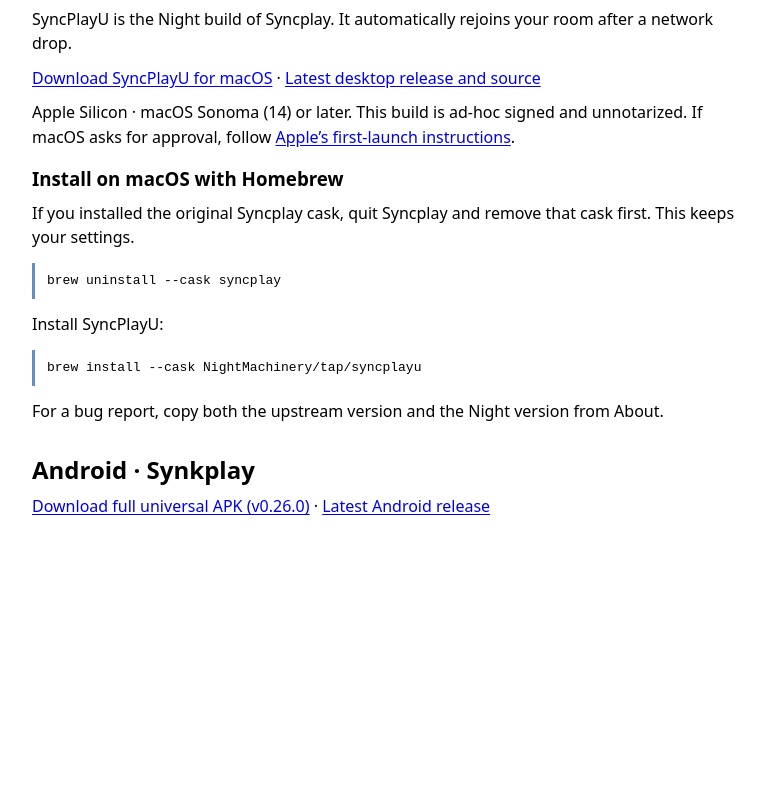
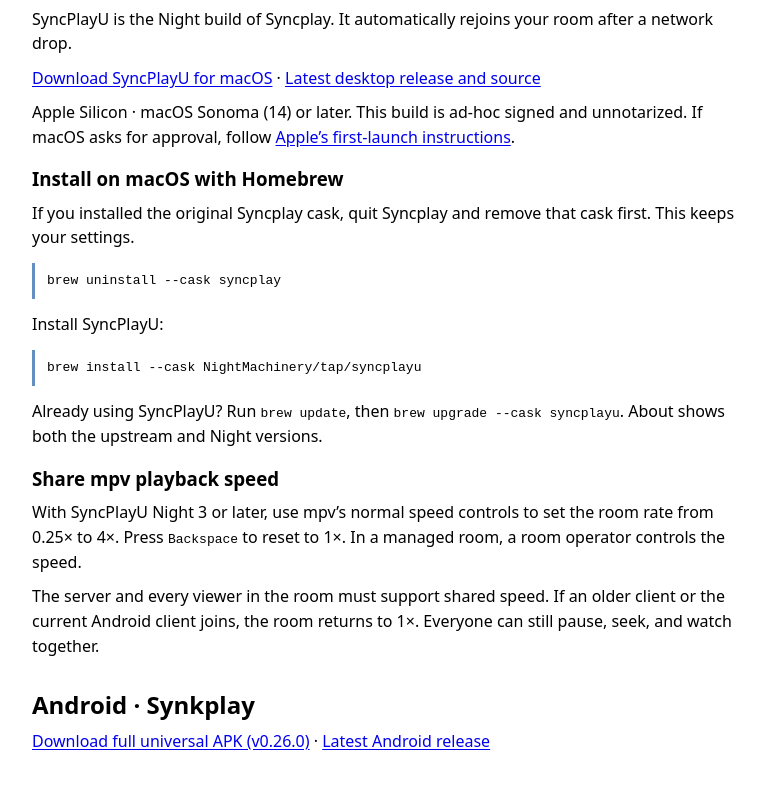
Before and after one commit to NightMachinery/syncplay-selfhost, a plain HTML site: page public/index.html in a window 1280 px wide. Shown: the part 346-1134 px from the top of the page, without its empty margins (256-1021 px from the left). Before the commit the page ends 929 px from the top, so only its background shows below. Drawn offline with Linux system fonts and the light colour scheme; no server answers.

Commit message:
docs: explain mpv speed sharing and mixed-client behavior

```diff
--- a/public/index.html
+++ b/public/index.html
@@ -43,7 +43,10 @@
   <pre><code>brew uninstall --cask syncplay</code></pre>
   <p>Install SyncPlayU:</p>
   <pre><code>brew install --cask NightMachinery/tap/syncplayu</code></pre>
-  <p>For a bug report, copy both the upstream version and the Night version from About.</p>
+  <p>Already using SyncPlayU? Run <code>brew update</code>, then <code>brew upgrade --cask syncplayu</code>. About shows both the upstream and Night versions.</p>
+  <h3>Share mpv playback speed</h3>
+  <p>With SyncPlayU Night 3 or later, use mpv’s normal speed controls to set the room rate from 0.25× to 4×. Press <kbd>Backspace</kbd> to reset to 1×. In a managed room, a room operator controls the speed.</p>
+  <p>The server and every viewer in the room must support shared speed. If an older client or the current Android client joins, the room returns to 1×. Everyone can still pause, seek, and watch together.</p>
 
   <h2>Android · Synkplay</h2>
   <p><a id="apk" href="https://github.com/yuroyami/syncplay-mobile/releases/download/v0.26.0/synkplay-0.26.0-full-universal.apk">Download full universal APK (v0.26.0)</a> · <a href="https://github.com/yuroyami/syncplay-mobile/releases/latest">Latest Android release</a></p>
```
Also changed, not shown: site/index.html (+4 -1 lines).
